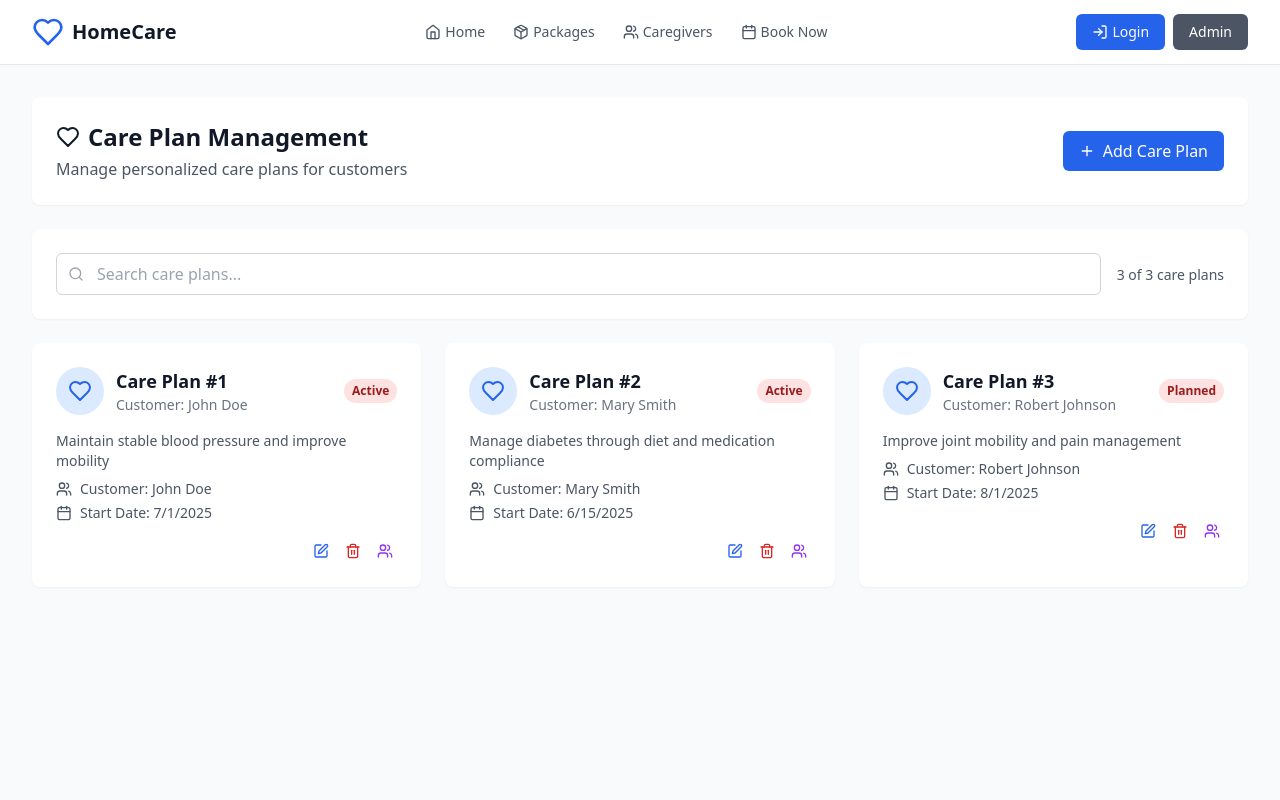
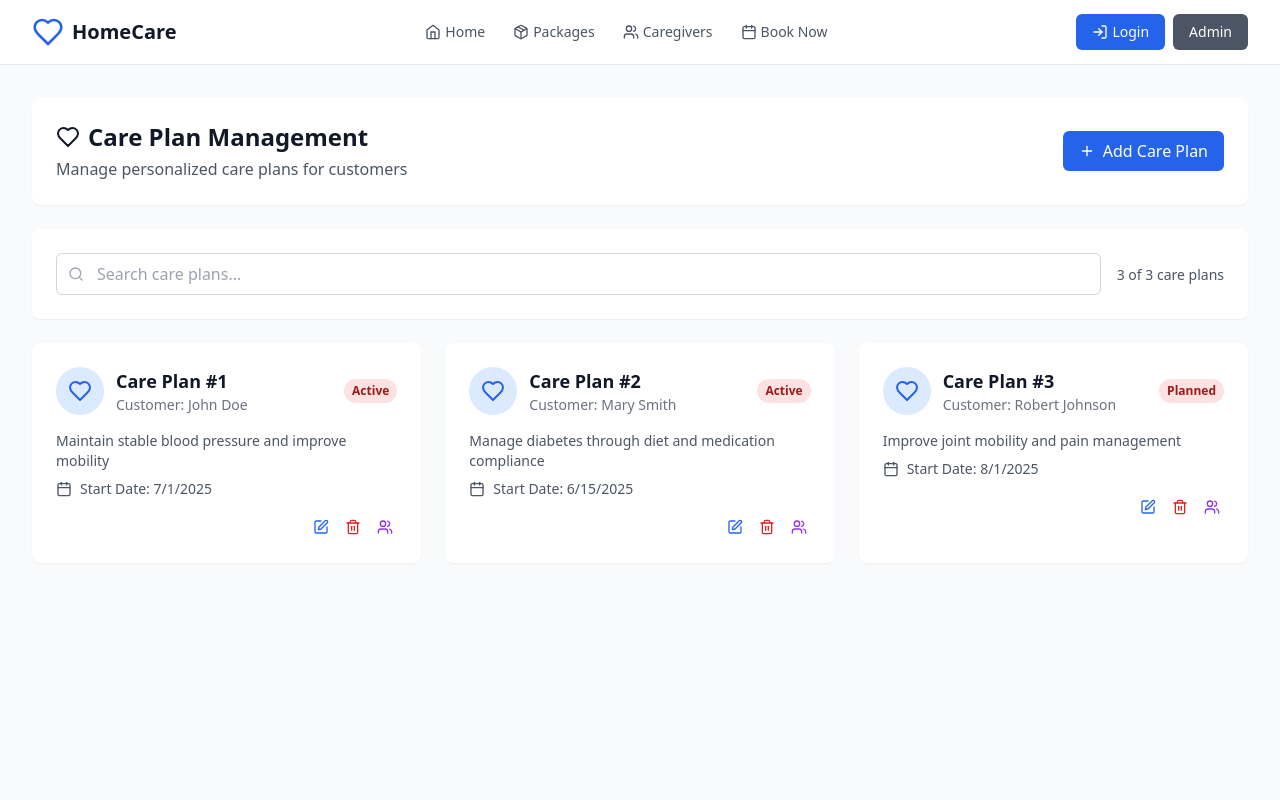
Before and after one commit to tinhobe159/homecare, a React (Vite) app: page /admin/care-plans in a window 1280 px wide. Shown: the top 800 px of the page. Built offline with nearby package versions, Linux system fonts and the light colour scheme; data requests are answered from the project's data file.

Commit message:
Refactor AdminCarePlans component to remove customer display section, enhancing UI clarity by streamlining information presentation.

```diff
--- a/src/pages/admin/AdminCarePlans.jsx
+++ b/src/pages/admin/AdminCarePlans.jsx
@@ -225,10 +225,6 @@ const AdminCarePlans = () => {
                 <div className="space-y-2 mb-4">
                   <p className="text-sm text-gray-600">{plan.overall_goal}</p>
                   <div className="space-y-1 text-sm">
-                    <div className="flex items-center text-gray-600">
-                      <Users className="h-4 w-4 mr-2" />
-                      <span>Customer: {getCustomerName(plan.customer_id)}</span>
-                    </div>
                     {plan.caregiver_id && (
                       <div className="flex items-center text-gray-600">
                         <Users className="h-4 w-4 mr-2" />
```
